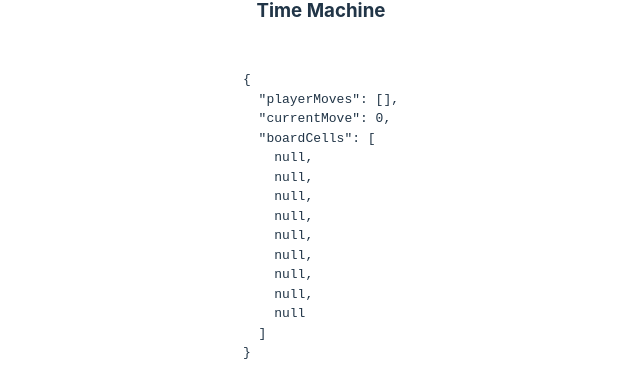
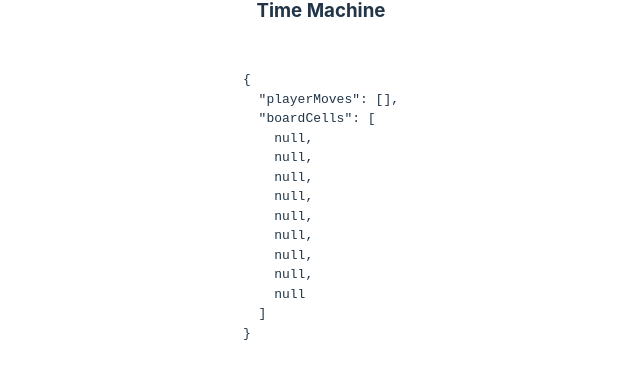
Before and after one commit to GianlucaZoni/accuratris, a React (Vite) app: page / in a window 1280 px wide. Shown: the part 542-914 px from the top of the page, without its empty margins (319-959 px from the left). Built offline with nearby package versions, Linux system fonts and the light colour scheme.

Commit message:
Avoid using an additional state

```diff
--- a/src/components/Board.tsx
+++ b/src/components/Board.tsx
@@ -9,7 +9,7 @@ import { PlayerMove } from "../lib/types"
 
 export function Board() {
   const [playerMoves, setPlayerMoves] = useState<PlayerMove[]>([])
-  const [currentMove, setCurrentMove] = useState<number>(0)
+  //const [currentMove, setCurrentMove] = useState<number>(0)
 
   const boardCells: (null | Player)[] = Array(9).fill(null)
   playerMoves.map((move) => {
@@ -17,10 +17,11 @@ export function Board() {
   })
 
   //const currentMove = playerMoves.length
-  const isXTurn = currentMove % 2 === 0
+  //const isXTurn = currentMove % 2 === 0
+  const isXTurn = playerMoves.length % 2 === 0
 
   function timeTravelTo(moveIndex: number) {
-    setCurrentMove(moveIndex)
+    //setCurrentMove(moveIndex)
     setPlayerMoves(playerMoves.slice(0, moveIndex))
   }
 
@@ -38,7 +39,7 @@ export function Board() {
     }
 
     setPlayerMoves([...playerMoves, currentPlayerMove])
-    setCurrentMove(currentMove + 1)
+    //setCurrentMove(currentMove + 1)
   }
 
   const winner = handleWinState(boardCells)
@@ -59,16 +60,14 @@ export function Board() {
           {playerMoves.map((move, moveIndex) => (
             <li key={moveIndex}>
               <button onClick={() => timeTravelTo(moveIndex)}>
-                {moveIndex > 0
-                  ? `Travel to Turn ${moveIndex} in cell ${move.pos} by ${move.player}`
-                  : `Travel to Game Start`}
+                {`Travel to Turn ${moveIndex + 1} in cell ${move.pos} by ${move.player}`}
               </button>
             </li>
           ))}
         </ol>
       </div>
 
-      <pre>{JSON.stringify({ playerMoves, currentMove, boardCells }, null, 2)}</pre>
+      <pre>{JSON.stringify({ playerMoves, boardCells }, null, 2)}</pre>
     </>
   )
 }
```
